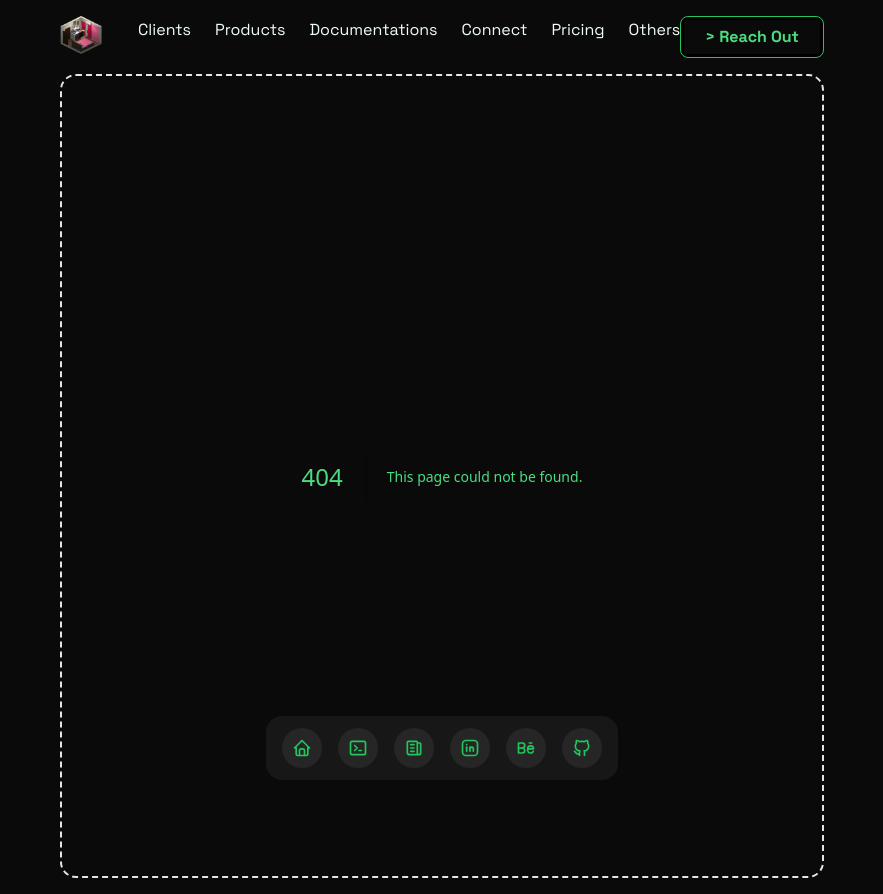
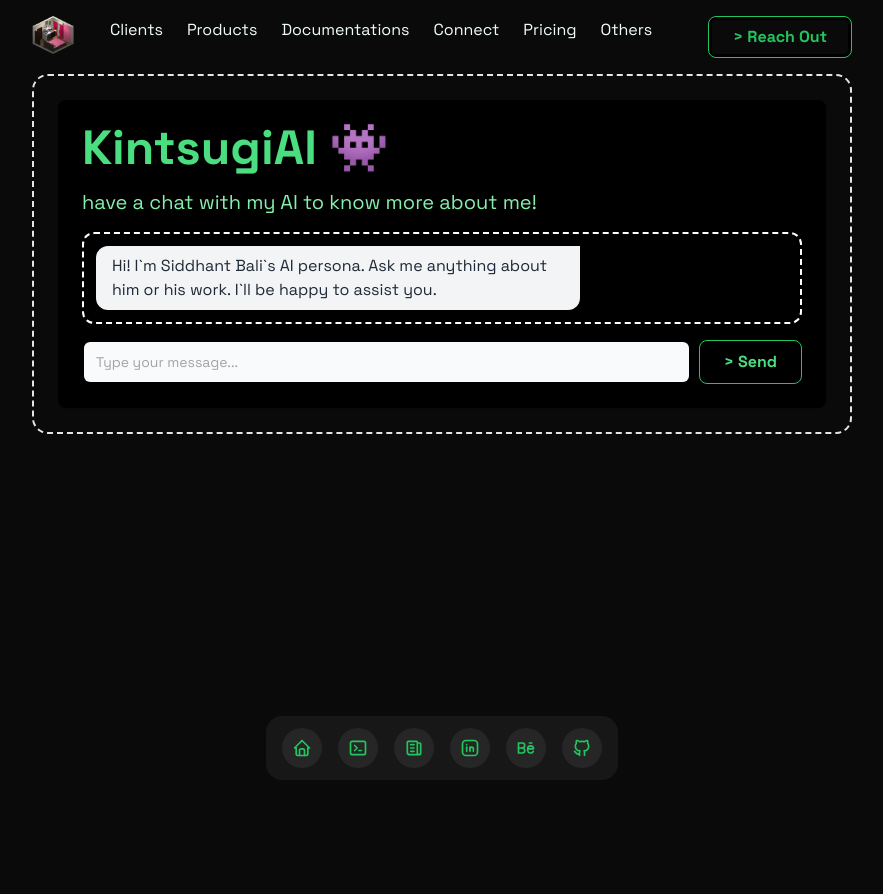
Before and after one commit to kintsugi-programmer/sbali, a Next.js app: page /chat in a window 1280 px wide. Before the commit this address had no page. Shown: the whole page, without its empty margins (198-1081 px from the left). After the commit the page ends 800 px from the top, so only its background shows below. Built offline with nearby package versions, Linux system fonts and the light colour scheme.

Commit message:
Add Gemini Flash 2 ChatBot API route and Chat Page

```diff
--- a/package.json
+++ b/package.json
@@ -15,7 +15,9 @@
     "next": "$next"
   },
   "dependencies": {
+    "@google/genai": "^0.9.0",
     "@radix-ui/react-label": "^2.1.1",
+    "@radix-ui/react-slot": "^1.2.0",
     "@react-three/drei": "^9.115.0",
     "@react-three/fiber": "^8.17.10",
     "@tabler/icons-react": "^3.29.0",
@@ -39,6 +41,7 @@
     "three-globe": "^2.34.4"
   },
   "devDependencies": {
+    "@shadcn/ui": "^0.0.4",
     "@types/node": "^20",
     "@types/react": "^18",
     "@types/react-dom": "^18",
--- /dev/null
+++ b/src/app/api/chat/route.ts
@@ -0,0 +1,54 @@
+// /app/api/chat/route.ts
+import { NextResponse } from 'next/server'
+import { GoogleGenAI } from '@google/genai'
+
+const apiKey = process.env.GEMINI_API_KEY
+const modelName = 'gemini-2.0-flash'
+
+function extractText(res: any): string {
+  return res?.candidates?.[0]?.content?.parts?.[0]?.text?.trim() || ''
+}
+
+export async function POST(req: Request) {
+  if (!apiKey) {
+    return NextResponse.json({ error: 'Missing GEMINI_API_KEY' }, { status: 500 })
+  }
+
+  const { messages } = await req.json()
+  if (!Array.isArray(messages) || messages.length === 0) {
+    return NextResponse.json({ error: 'Require nonempty messages array' }, { status: 400 })
+  }
+
+  // Build the contents payload using only "model" and "user" roles
+  const contents: Array<{ role: 'model' | 'user'; parts: { text: string }[] }> = []
+
+  // 1) Seed the convo with your system prompt as a "model" message
+  contents.push({
+    role: 'model',
+    parts: [
+      {
+        text: `You are "Siddhant Bali AI Avatar" — a friendly, concise expert assistant.`
+      }
+    ]
+  })
+
+  // 2) Append the entire history, mapping bot→model, user→user
+  for (const m of messages) {
+    contents.push({
+      role: m.role === 'user' ? 'user' : 'model',
+      parts: [{ text: m.content }]
+    })
+  }
+
+  try {
+    const ai = new GoogleGenAI({ apiKey })
+    const result = await ai.models.generateContent({
+      model: modelName,
+      contents
+    })
+    return NextResponse.json({ answer: extractText(result) })
+  } catch (e) {
+    console.error('GenAI Error', e)
+    return NextResponse.json({ error: 'GenAI generation failed' }, { status: 500 })
+  }
+}
--- /dev/null
+++ b/src/app/chat/page.tsx
@@ -0,0 +1,127 @@
+'use client'
+import React, { useEffect, useState, useRef } from 'react';
+import { Input } from '@/components/ui/input';
+import { Button } from '@/components/ui/button';
+import { Card, CardContent } from '@/components/ui/card';
+
+interface ChatMessage {
+  role: 'user' | 'bot';
+  content: string;
+}
+
+export default function ChatPage() {
+  const [query, setQuery] = useState('');
+  const [messages, setMessages] = useState<ChatMessage[]>([]);
+  const containerRef = useRef<HTMLDivElement>(null);
+
+  // Welcome message
+  useEffect(() => {
+    setMessages([
+      {
+        role: 'bot',
+        content: 'Hi! I`m Siddhant Bali`s AI persona. Ask me anything about him or his work. I`ll be happy to assist you.',
+      },
+    ]);
+  }, []);
+
+  // Auto-scroll on new messages
+  useEffect(() => {
+    const container = containerRef.current;
+    if (container) container.scrollTop = container.scrollHeight;
+  }, [messages]);
+
+  const sendMessage = async () => {
+    const text = query.trim();
+    if (!text) return;
+
+    // Add user message locally
+    const userMsg: ChatMessage = { role: 'user', content: text };
+    const updated = [...messages, userMsg];
+    setMessages(updated);
+    setQuery('');
+
+    try {
+      // Send entire conversation to API
+      const res = await fetch('/api/chat', {
+        method: 'POST',
+        headers: { 'Content-Type': 'application/json' },
+        body: JSON.stringify({ messages: updated }),
+      });
+      const { answer } = await res.json();
+
+      // Append bot response
+      const botMsg: ChatMessage = {
+        role: 'bot',
+        content: answer || 'Sorry, something went wrong.',
+      };
+      setMessages((prev) => [...prev, botMsg]);
+    } catch (err) {
+      console.error(err);
+      setMessages((prev) => [
+        ...prev,
+        { role: 'bot', content: 'Error communicating with server.' },
+      ]);
+    }
+  };
+
+  return (
+    <div className="max-w-screen h-auto mx-auto p-6">
+         <Card className="bg-black border-0 w-full max-w-3xl mx-auto">
+
+        <CardContent className="space-y-4 p-6">
+          <h2 className="text-5xl font-bold text-green-400">
+            KintsugiAI 👾
+          </h2>
+<p className='max-w-4xl text-justify text-base md:text-xl mt-8 text-green-300'>          have a chat with my AI to know more about me!
+</p>
+
+<div
+  ref={containerRef}
+  className="flex flex-col gap-3 overflow-y-auto p-3 max-h-[500px] border-dashed border-2 border-white rounded-xl"
+>
+  {messages.map((msg, i) => (
+    <div
+      key={i}
+      className={`flex ${
+        msg.role === 'bot' ? 'justify-start' : 'justify-end'
+      }`}
+    >
+      <div
+        className={[
+          'inline-block px-4 py-2 max-w-[70%] break-words shadow',
+          msg.role === 'bot'
+            ? 'bg-gray-100 text-gray-800 rounded-tr-none rounded-xl'
+            : 'bg-blue-500 text-white rounded-tl-none rounded-xl',
+        ].join(' ')}
+      >
+        {msg.content}
+      </div>
+    </div>
+  ))}
+</div>
+<div className="flex flex-row gap-2 w-full">
+  {/* 1) wrapper is flex‑1 */}
+  <div className="flex-1">
+    {/* 2) input fills its parent */}
+    <Input
+      className="w-full"
+      value={query}
+      onChange={(e) => setQuery(e.target.value)}
+      placeholder="Type your message..."
+      onKeyDown={(e) => e.key === 'Enter' && sendMessage()}
+    />
+  </div>
+
+  <button
+    onClick={sendMessage}
+    className="md:block hidden shadow-[0_0_0_3px_#000000_inset] px-6 py-2 text-green-400 bg-transparent border border-green-500 rounded-lg font-bold transform hover:-translate-y-1 transition duration-400"
+  >
+    <span className="font-bold">&gt; </span>Send
+  </button>
+</div>
+
+        </CardContent>
+      </Card>
+    </div>
+  );
+}
--- a/src/components/Nav2.tsx
+++ b/src/components/Nav2.tsx
@@ -57,9 +57,20 @@ export  const RoundedDrawerNav = ({
             {/* <button className="hidden rounded-md bg-green-500 px-3 py-1.5 text-sm text-green-50 transition-colors hover:bg-green-600 md:block">
               <span className="font-bold">Get started - </span> no CC required
             </button> */}
-            <Link href="#contact" ><button className="md:block hidden shadow-[0_0_0_3px_#000000_inset] px-6 py-2 bg-transparent border border-green-500 text-green-border-green-500 rounded-lg font-bold transform hover:-translate-y-1 transition duration-400"><span className="font-bold" >&gt; </span>
-        Reach Out
-</button></Link>
+<Link href="/#contact" scroll={true}>
+  <button
+    className="md:block hidden
+               shadow-[0_0_0_3px_#000000_inset]
+               px-6 py-2 bg-transparent
+               border border-green-500
+               text-green-500
+               rounded-lg font-bold
+               transform hover:-translate-y-1
+               transition duration-400"
+  >
+    <span className="font-bold">&gt;</span> Reach Out
+  </button>
+</Link>
             <button
               onClick={() => setMobileNavOpen((pv) => !pv)}
               className="mt-0.5 block text-2xl text-green-50 md:hidden"
--- /dev/null
+++ b/src/components/ui/button.tsx
@@ -0,0 +1,56 @@
+import * as React from "react"
+import { Slot } from "@radix-ui/react-slot"
+import { cva, type VariantProps } from "class-variance-authority"
+
+import { cn } from "@/lib/utils"
+
+const buttonVariants = cva(
+  "inline-flex items-center justify-center gap-2 whitespace-nowrap rounded-md text-sm font-medium ring-offset-background transition-colors focus-visible:outline-none focus-visible:ring-2 focus-visible:ring-ring focus-visible:ring-offset-2 disabled:pointer-events-none disabled:opacity-50 [&_svg]:pointer-events-none [&_svg]:size-4 [&_svg]:shrink-0",
+  {
+    variants: {
+      variant: {
+        default: "bg-primary text-primary-foreground hover:bg-primary/90",
+        destructive:
+          "bg-destructive text-destructive-foreground hover:bg-destructive/90",
+        outline:
+          "border border-input bg-background hover:bg-accent hover:text-accent-foreground",
+        secondary:
+          "bg-secondary text-secondary-foreground hover:bg-secondary/80",
+        ghost: "hover:bg-accent hover:text-accent-foreground",
+        link: "text-primary underline-offset-4 hover:underline",
+      },
+      size: {
+        default: "h-10 px-4 py-2",
+        sm: "h-9 rounded-md px-3",
+        lg: "h-11 rounded-md px-8",
+        icon: "h-10 w-10",
+      },
+    },
+    defaultVariants: {
+      variant: "default",
+      size: "default",
+    },
+  }
+)
+
+export interface ButtonProps
+  extends React.ButtonHTMLAttributes<HTMLButtonElement>,
+    VariantProps<typeof buttonVariants> {
+  asChild?: boolean
+}
+
+const Button = React.forwardRef<HTMLButtonElement, ButtonProps>(
+  ({ className, variant, size, asChild = false, ...props }, ref) => {
+    const Comp = asChild ? Slot : "button"
+    return (
+      <Comp
+        className={cn(buttonVariants({ variant, size, className }))}
+        ref={ref}
+        {...props}
+      />
+    )
+  }
+)
+Button.displayName = "Button"
+
+export { Button, buttonVariants }
--- /dev/null
+++ b/src/components/ui/card.tsx
@@ -0,0 +1,79 @@
+import * as React from "react"
+
+import { cn } from "@/lib/utils"
+
+const Card = React.forwardRef<
+  HTMLDivElement,
+  React.HTMLAttributes<HTMLDivElement>
+>(({ className, ...props }, ref) => (
+  <div
+    ref={ref}
+    className={cn(
+      "rounded-lg border bg-card text-card-foreground shadow-sm",
+      className
+    )}
+    {...props}
+  />
+))
+Card.displayName = "Card"
+
+const CardHeader = React.forwardRef<
+  HTMLDivElement,
+  React.HTMLAttributes<HTMLDivElement>
+>(({ className, ...props }, ref) => (
+  <div
+    ref={ref}
+    className={cn("flex flex-col space-y-1.5 p-6", className)}
+    {...props}
+  />
+))
+CardHeader.displayName = "CardHeader"
+
+const CardTitle = React.forwardRef<
+  HTMLDivElement,
+  React.HTMLAttributes<HTMLDivElement>
+>(({ className, ...props }, ref) => (
+  <div
+    ref={ref}
+    className={cn(
+      "text-2xl font-semibold leading-none tracking-tight",
+      className
+    )}
+    {...props}
+  />
+))
+CardTitle.displayName = "CardTitle"
+
+const CardDescription = React.forwardRef<
+  HTMLDivElement,
+  React.HTMLAttributes<HTMLDivElement>
+>(({ className, ...props }, ref) => (
+  <div
+    ref={ref}
+    className={cn("text-sm text-muted-foreground", className)}
+    {...props}
+  />
+))
+CardDescription.displayName = "CardDescription"
+
+const CardContent = React.forwardRef<
+  HTMLDivElement,
+  React.HTMLAttributes<HTMLDivElement>
+>(({ className, ...props }, ref) => (
+  <div ref={ref} className={cn("p-6 pt-0", className)} {...props} />
+))
+CardContent.displayName = "CardContent"
+
+const CardFooter = React.forwardRef<
+  HTMLDivElement,
+  React.HTMLAttributes<HTMLDivElement>
+>(({ className, ...props }, ref) => (
+  <div
+    ref={ref}
+    className={cn("flex items-center p-6 pt-0", className)}
+    {...props}
+  />
+))
+CardFooter.displayName = "CardFooter"
+
+export { Card, CardHeader, CardFooter, CardTitle, CardDescription, CardContent }
```
Also changed, not shown: 1 other file (tests, documents, lock files or other folders).
